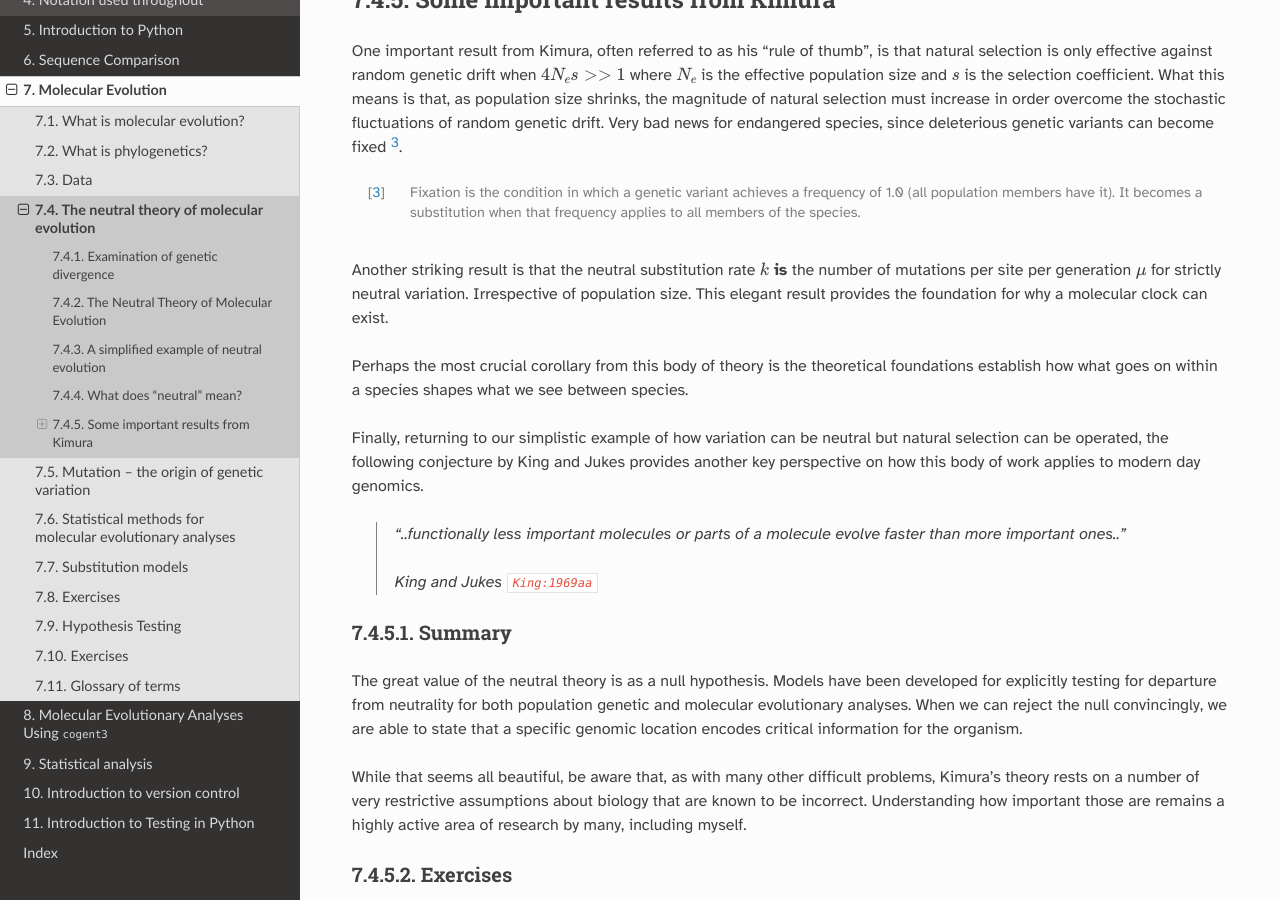
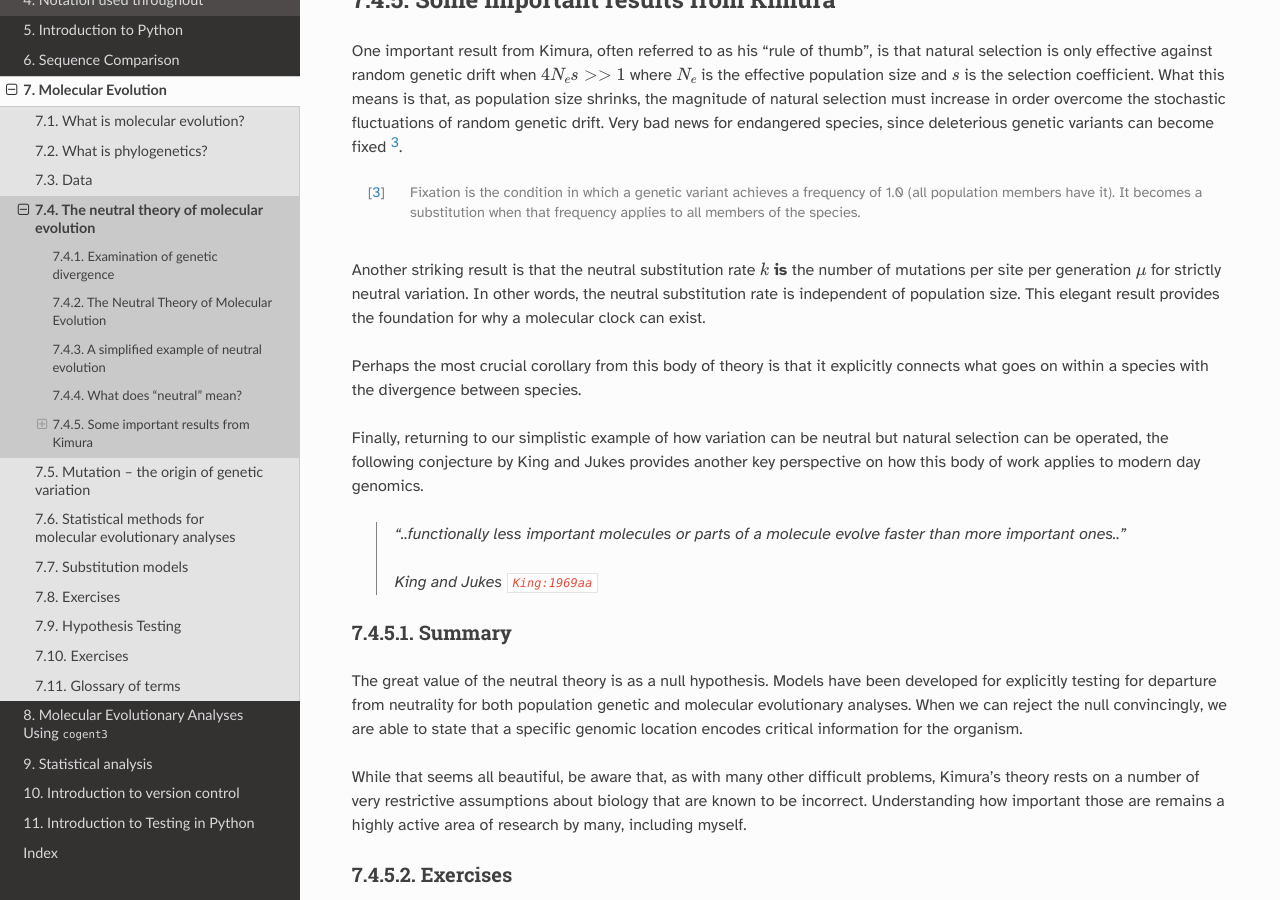
Before and after one commit to GavinHuttley/tib, a Sphinx documentation site: the page built from source/molevol/neutral_theory.rst, in a window 1280 px wide and 900 px high, scrolled down 2119 px. Built offline with Sphinx 7.4.7 and the Read the Docs theme 2.0.0, drawn with Linux system fonts in a browser that asks for light colours; cross-references to code outside the pages are shown as plain code.

Commit message:
ENH: improve exposition

```diff
--- a/source/molevol/max_likelihood.rst
+++ b/source/molevol/max_likelihood.rst
@@ -260,7 +260,7 @@ Practical issues
 
 We typically do not specify our models in terms of |P| matrices – the substitution probability matrices. We typically work with a rate matrix |Q|. While |P| matrices have very good mathematical and statistical properties, they are too "parameter rich" [5]_. They make interrogating the dynamics of the process of divergence more complicated. We can obtain the substitution probability matrix from a rate matrix by the matrix exponential
 
-.. [5] This is a topic that's beyond the scope of this class.
+.. [5] Parameter richness refers to the total number of parameters. Whether a model is too parameter rich, or not, depends on the amount of data being analysed. In general, if we consider a model too parameter rich we mean that we are unlikely to be able to reliably estimate all the parameters. That's a bad thing.
 
 .. math::
 
--- a/source/molevol/neutral_theory.rst
+++ b/source/molevol/neutral_theory.rst
@@ -88,9 +88,9 @@ One important result from Kimura, often referred to as his "rule of thumb", is t
 
 .. [3] Fixation is the condition in which a genetic variant achieves a frequency of 1.0 (all population members have it). It becomes a substitution when that frequency applies to all members of the species.
 
-Another striking result is that the neutral substitution rate :math:`k` **is** the number of mutations per site per generation :math:`\mu` for strictly neutral variation. Irrespective of population size. This elegant result provides the foundation for why a molecular clock can exist.
+Another striking result is that the neutral substitution rate :math:`k` **is** the number of mutations per site per generation :math:`\mu` for strictly neutral variation. In other words, the neutral substitution rate is independent of population size. This elegant result provides the foundation for why a molecular clock can exist.
 
-Perhaps the most crucial corollary from this body of theory is the theoretical foundations establish how what goes on within a species shapes what we see between species.
+Perhaps the most crucial corollary from this body of theory is that it explicitly connects what goes on within a species with the divergence between species.
 
 Finally, returning to our simplistic example of how variation can be neutral but natural selection can be operated, the following conjecture by King and Jukes provides another key perspective on how this body of work applies to modern day genomics.
 
```
